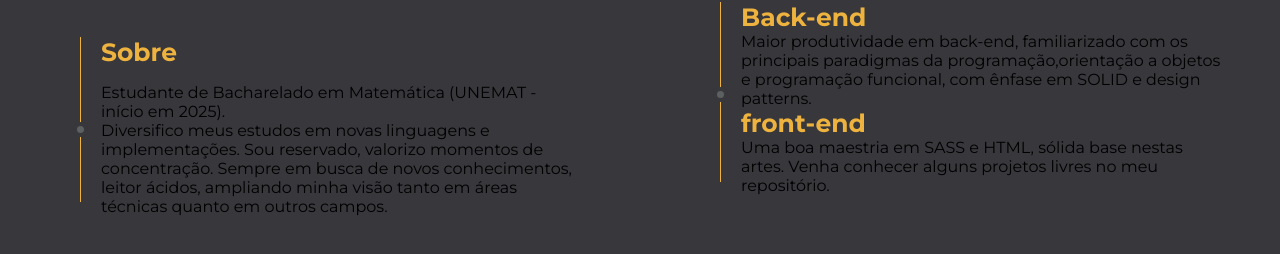
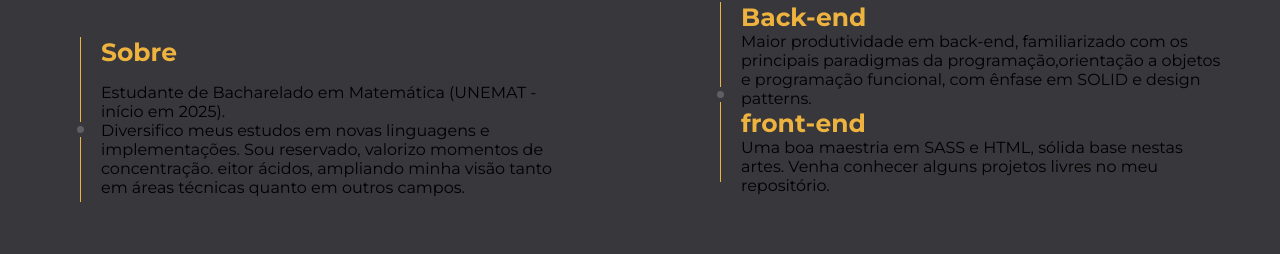
Before and after one commit to cardosource/cardosource.github.io, a plain HTML site: page index.html in a window 1280 px wide. Shown: the part 378-632 px from the top of the page. Drawn offline with Linux system fonts and the light colour scheme.

Commit message:
Update index.html

```diff
--- a/index.html
+++ b/index.html
@@ -37,7 +37,7 @@
                 <p id="pg">Sobre</p>
 
                   <p id="fperfil" >
-                  Estudante de Bacharelado em Matemática (UNEMAT - início em 2025).</br>Diversifico meus estudos em novas linguagens e implementações. Sou reservado, valorizo momentos de concentração. Sempre em busca de novos conhecimentos, leitor ácidos, ampliando minha visão tanto em áreas técnicas quanto em outros campos.
+                  Estudante de Bacharelado em Matemática (UNEMAT - início em 2025).</br>Diversifico meus estudos em novas linguagens e implementações. Sou reservado, valorizo momentos de concentração. eitor ácidos, ampliando minha visão tanto em áreas técnicas quanto em outros campos.
                  </p>
             </div>
         </div>
```
